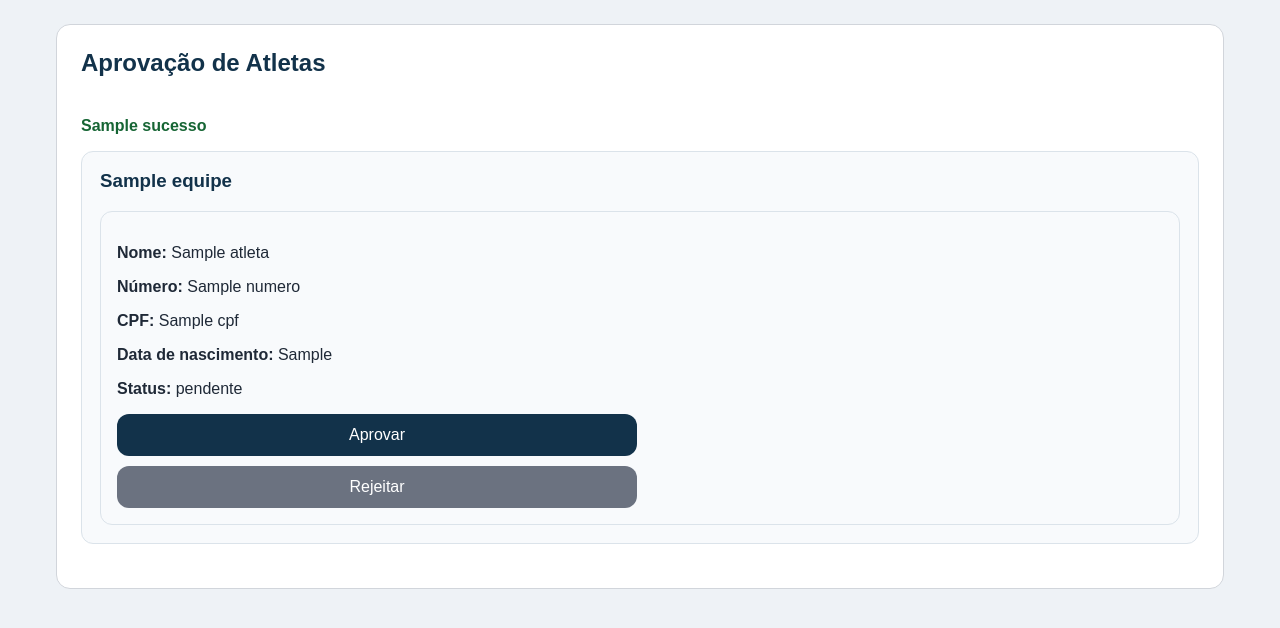
After one commit to thalismaschio90-wq/volei-sistema-web, a Flask app: template templates/aprovacoes.html in a window 1280 px wide. The commit adds this page. Shown: the top 628 px of the page. Run offline with Flask 3, Linux system fonts and the light colour scheme; the template is opened without the code that fills it: most values are stand-ins (such as "Sample title", 1, 10 or a date in 2020).

Commit message:
adiciona aprovacoes de atletas

```diff
--- a/app.py
+++ b/app.py
@@ -245,8 +245,6 @@ def minha_conta():
             else:
                 dados["usuarios"][novo_login] = dados["usuarios"].pop(login_atual)
 
-                # se por algum motivo esse usuário estiver vinculado a uma equipe,
-                # atualiza o login dentro da equipe também
                 nome_eq = dados["usuarios"][novo_login].get("equipe")
                 if nome_eq and nome_eq in dados["equipes"]:
                     dados["equipes"][nome_eq]["login"] = novo_login
@@ -487,6 +485,47 @@ def nova_equipe():
 
 
 # =========================================================
+# APROVAÇÕES - ORGANIZADOR / SUPERADMIN
+# =========================================================
+@app.route("/aprovacoes", methods=["GET", "POST"])
+def aprovacoes():
+    if not exige_login():
+        return redirect(url_for("login"))
+
+    if not exige_perfil(["superadmin", "organizador"]):
+        return redirect(url_for("index"))
+
+    dados = carregar_dados()
+    sucesso = None
+
+    if request.method == "POST":
+        equipe_nome = request.form.get("equipe", "").strip()
+        cpf = request.form.get("cpf", "").strip()
+        acao = request.form.get("acao", "").strip()
+
+        if equipe_nome in dados["equipes"]:
+            atletas = dados["equipes"][equipe_nome].get("atletas", [])
+
+            for atleta in atletas:
+                if atleta.get("cpf") == cpf:
+                    if acao == "aprovar":
+                        atleta["status"] = "aprovado"
+                        sucesso = "Atleta aprovado com sucesso."
+                    elif acao == "rejeitar":
+                        atleta["status"] = "rejeitado"
+                        sucesso = "Atleta rejeitado com sucesso."
+                    break
+
+            salvar_dados(dados)
+
+    return render_template(
+        "aprovacoes.html",
+        equipes=dados["equipes"],
+        sucesso=sucesso
+    )
+
+
+# =========================================================
 # TABELA / PRÉ-JOGO / JOGO - MESÁRIO / SUPERADMIN
 # =========================================================
 @app.route("/tabela")
--- /dev/null
+++ b/templates/aprovacoes.html
@@ -0,0 +1,49 @@
+{% extends "base.html" %}
+
+{% block conteudo %}
+<section class="painel">
+    <div class="topo-painel">
+        <h2>Aprovação de Atletas</h2>
+    </div>
+
+    {% if sucesso %}
+        <p class="sucesso">{{ sucesso }}</p>
+    {% endif %}
+
+    {% if equipes %}
+        {% for nome_equipe, equipe in equipes.items() %}
+            <div class="bloco-interno" style="margin-bottom: 20px;">
+                <h3>{{ nome_equipe }}</h3>
+
+                {% if equipe.atletas %}
+                    <div class="lista-card">
+                        {% for atleta in equipe.atletas %}
+                            <div class="item-card">
+                                <p><strong>Nome:</strong> {{ atleta.nome }}</p>
+                                <p><strong>Número:</strong> {{ atleta.numero if atleta.numero else "-" }}</p>
+                                <p><strong>CPF:</strong> {{ atleta.cpf }}</p>
+                                <p><strong>Data de nascimento:</strong> {{ atleta.data_nascimento }}</p>
+                                <p><strong>Status:</strong> {{ atleta.status }}</p>
+
+                                {% if atleta.status == "pendente" %}
+                                    <form method="POST" class="formulario">
+                                        <input type="hidden" name="equipe" value="{{ nome_equipe }}">
+                                        <input type="hidden" name="cpf" value="{{ atleta.cpf }}">
+
+                                        <button type="submit" name="acao" value="aprovar" class="botao">Aprovar</button>
+                                        <button type="submit" name="acao" value="rejeitar" class="botao botao-secundario">Rejeitar</button>
+                                    </form>
+                                {% endif %}
+                            </div>
+                        {% endfor %}
+                    </div>
+                {% else %}
+                    <p>Nenhum atleta cadastrado nessa equipe.</p>
+                {% endif %}
+            </div>
+        {% endfor %}
+    {% else %}
+        <p>Nenhuma equipe cadastrada.</p>
+    {% endif %}
+</section>
+{% endblock %}
--- a/templates/base.html
+++ b/templates/base.html
@@ -29,12 +29,14 @@
         <a href="{{ url_for('equipes') }}">Equipes</a>
         <a href="{{ url_for('usuarios') }}">Usuários</a>
         <a href="{{ url_for('minha_conta') }}">Minha Conta</a>
+        <a href="{{ url_for('aprovacoes') }}">Aprovações</a>
         <a href="{{ url_for('tabela') }}">Tabela</a>
         <a href="{{ url_for('pre_jogo') }}">Pré-jogo</a>
         <a href="{{ url_for('jogo') }}">Jogo</a>
     {% elif session.get("perfil") == "organizador" %}
         <a href="{{ url_for('competicoes') }}">Competições</a>
         <a href="{{ url_for('equipes') }}">Equipes</a>
+        <a href="{{ url_for('aprovacoes') }}">Aprovações</a>
     {% elif session.get("perfil") == "mesario" %}
         <a href="{{ url_for('tabela') }}">Tabela</a>
         <a href="{{ url_for('pre_jogo') }}">Pré-jogo</a>
```
